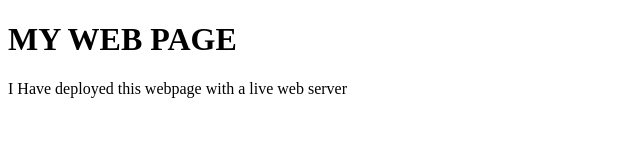
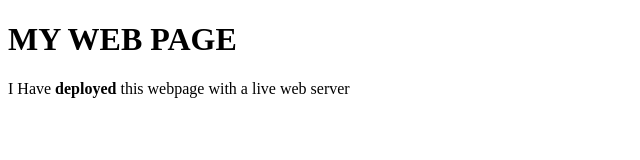
Before and after one commit to aagamaar/FOC_LAB_HTML_CSS_JS, a plain HTML site: page HTML FOR LAB EXAM/random.html in a window 1280 px wide. Shown: the full height of the page, 0-640 px from the left. Drawn offline with Linux system fonts and the light colour scheme.

Commit message:
made a word bold

```diff
--- a/HTML FOR LAB EXAM/random.html
+++ b/HTML FOR LAB EXAM/random.html
@@ -5,6 +5,6 @@
     </head>
     <body>
         <h1>MY WEB PAGE</h1>
-        <p>I Have deployed this webpage with a live web server</p>
+        <p>I Have <b>deployed</b> this webpage with a live web server</p>
     </body>
 </html>
```
